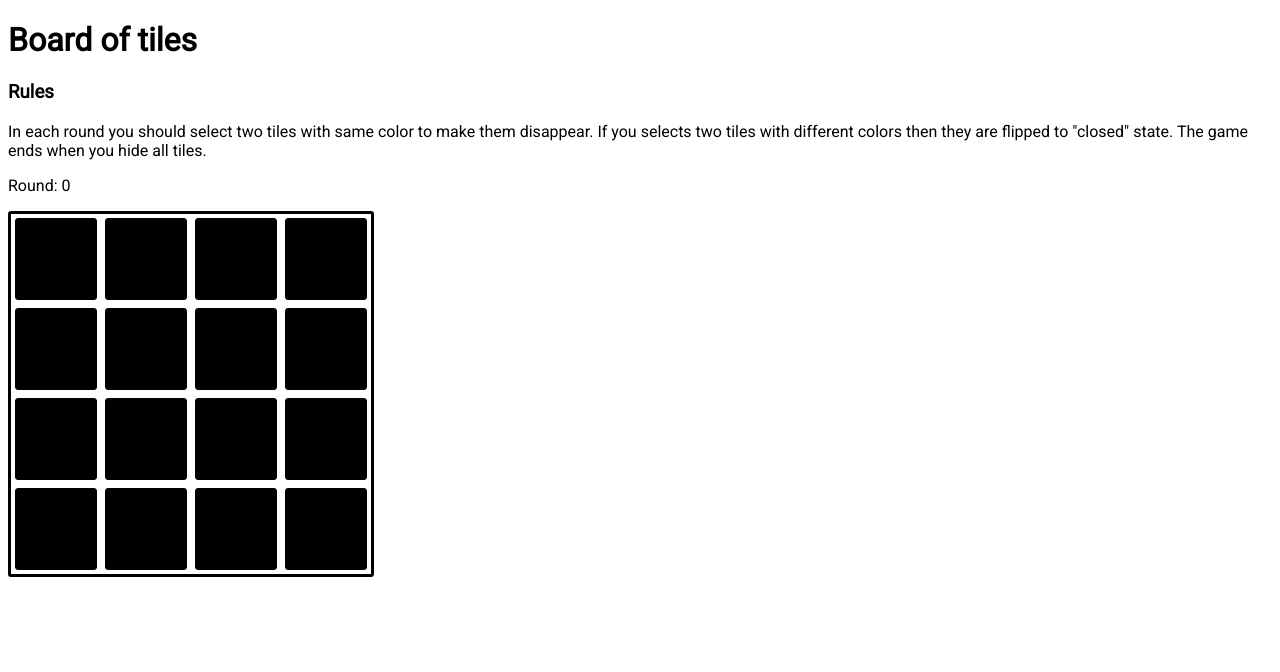
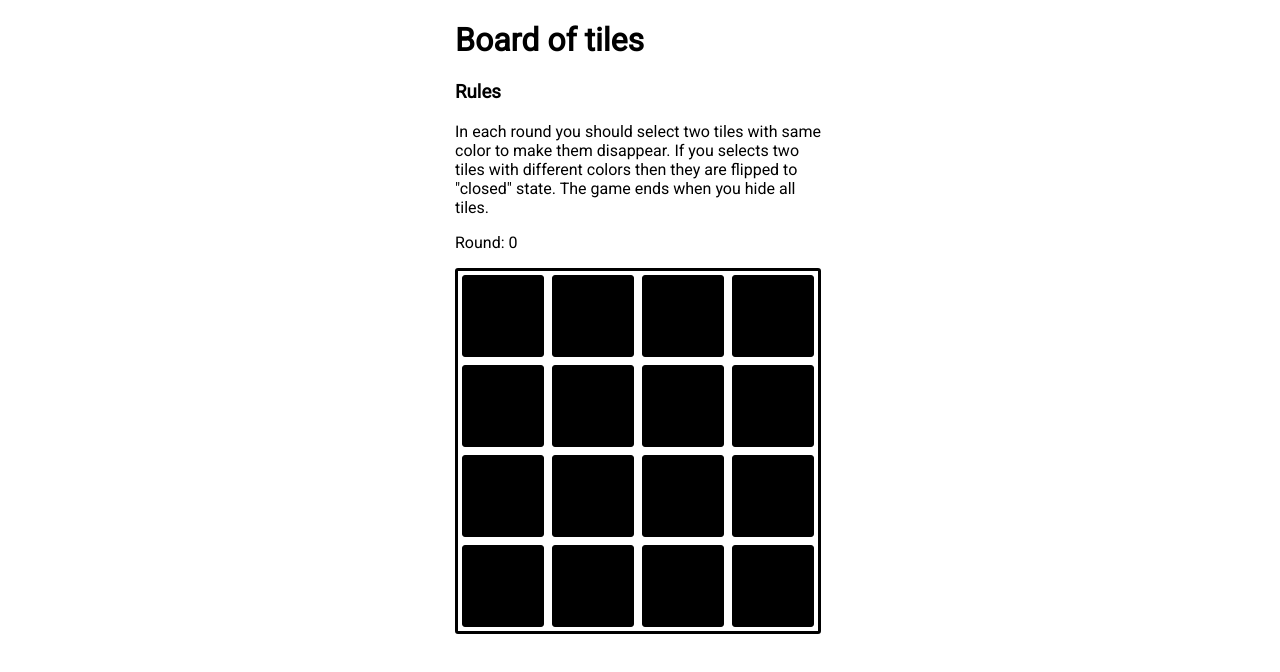
Before and after one commit to bakabk/boardOfTile, a React app: page / in a window 1280 px wide. Shown: the top 672 px of the page. Built offline with nearby package versions, Linux system fonts and the light colour scheme.

Commit message:
fix style and finddomnode

```diff
--- a/src/App.js
+++ b/src/App.js
@@ -1,5 +1,5 @@
 import React, {Component} from 'react'
-import ReactDOM from 'react-dom'
+import {findDOMNode} from 'react-dom'
 import Counter from './Counter'
 import Rules from './Rules'
 import Cngratulations from './Cngratulations'
@@ -38,7 +38,7 @@ class App extends Component {
     componentDidMount(){
         this.init()
 
-        let app = ReactDOM.findDOMNode(this.refs.wrapper)
+        let app = findDOMNode(this.refs.wrapper)
 
         if(browser.name === 'ie') app.classList.add('ie')
     }
--- a/style.css
+++ b/style.css
@@ -1,3 +1,8 @@
 html{
     font-family: 'Roboto', sans-serif;
 }
+
+.wrapper{
+    width: 370px;
+    margin: 0 auto;
+}
```
